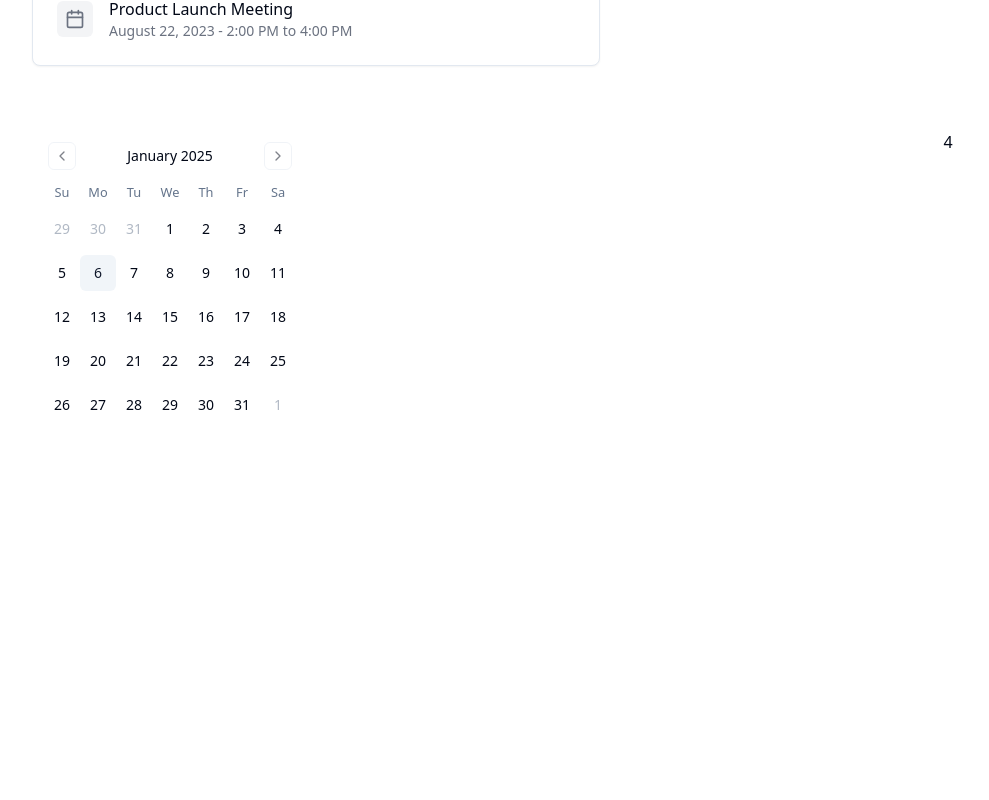
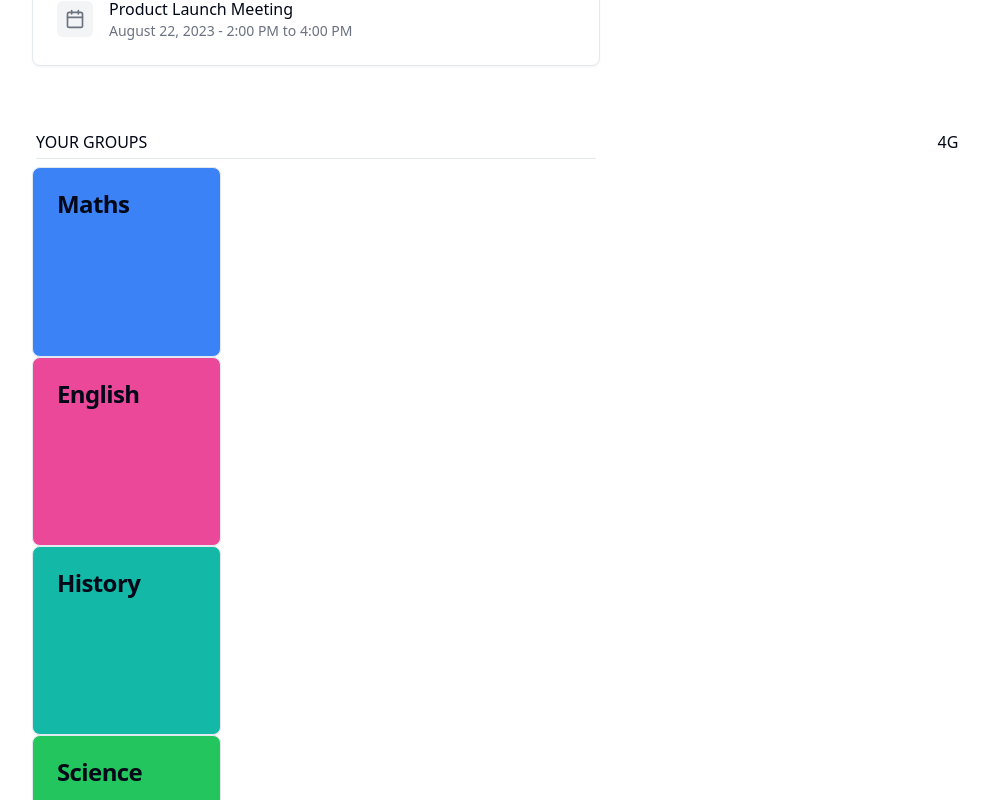
Before and after one commit to tomy-g/classfolder-front, a Next.js app: page / in a window 1280 px wide. Shown: the part 960-1760 px from the top of the page, without its empty margins (8-997 px from the left). Before the commit the page ends 1395 px from the top, so only its background shows below. Built offline with nearby package versions, Linux system fonts and the light colour scheme.

Commit message:
learning about clsx and tw merge. conditional rendering, template literals

```diff
--- a/src/app/page.tsx
+++ b/src/app/page.tsx
@@ -1,10 +1,10 @@
 import React from 'react'
 import QuickSearch from '@/components/quick-search'
 import Schedule from '@/components/schedule'
-import { Calendar } from '@/components/ui/calendar'
 import FeaturedFiles from '@/components/featured-files'
-// import { type File } from '@/types/File'
-import Files from '@/constants/Files'
+import files from '@/constants/Files'
+import Groups from '@/components/groups'
+import groups from '@/constants/Groups'
 
 export default function Home () {
   return (
@@ -12,9 +12,9 @@ export default function Home () {
       <QuickSearch />
       <div className='grid lg:grid-cols-2 gap-16 mt-16 w-full justify-center'>
         <Schedule />
-        <FeaturedFiles files={Files} />
-        <Calendar />
-        <div className=' mx-auto'>4</div>
+        <FeaturedFiles files={files} />
+        <Groups groups={groups}/>
+        <div className='mx-auto'>4G</div>
       </div>
     </main>
   )
--- /dev/null
+++ b/src/components/groupcover.tsx
@@ -0,0 +1,35 @@
+import React from 'react'
+import { Card, CardHeader, CardTitle } from './ui/card'
+import { type Group } from '@/types/Group'
+import { cn } from '@/lib/utils'
+
+const GroupCover = ({ group }: { group: Group }) => {
+  const bgColor = getBgColor(group.color)
+
+  function getBgColor (color: string) {
+    switch (color) {
+      case 'blue':
+        return 'bg-blue-500'
+      case 'pink':
+        return 'bg-pink-500'
+      case 'yellow':
+        return 'bg-yellow-500'
+      case 'teal':
+        return 'bg-teal-500'
+      case 'orange':
+        return 'bg-orange-500'
+      case 'green':
+        return 'bg-green-500'
+    }
+  }
+
+  return (
+    <Card className={cn('w-1/3 aspect-square', bgColor)}>
+      <CardHeader>
+        <CardTitle>{group.name}</CardTitle>
+      </CardHeader>
+    </Card>
+  )
+}
+
+export default GroupCover
--- /dev/null
+++ b/src/components/groups.tsx
@@ -0,0 +1,22 @@
+import React from 'react'
+import SectionHeading from './section-heading'
+import { type Group } from '@/types/Group'
+import GroupCover from './groupcover'
+import { cn } from '@/lib/utils'
+
+const Groups = ({ groups }: { groups: Group[] }) => {
+  return (
+    <section>
+      <SectionHeading title='YOUR GROUPS'></SectionHeading>
+      <ul className={cn('list-none')}>
+        {groups.map((group: Group) => (
+          <li key={group.id} className=''>
+            <GroupCover group={group}/>
+          </li>
+        ))}
+      </ul>
+    </section>
+  )
+}
+
+export default Groups
--- /dev/null
+++ b/src/constants/Groups.ts
@@ -0,0 +1,30 @@
+import { type Group } from '@/types/Group'
+const groups: Group[] = [
+  {
+    id: '1',
+    name: 'Maths',
+    color: 'blue'
+  },
+  {
+    id: '2',
+    name: 'English',
+    color: 'pink'
+  },
+  {
+    id: '3',
+    name: 'History',
+    color: 'teal'
+  },
+  {
+    id: '4',
+    name: 'Science',
+    color: 'green'
+  },
+  {
+    id: '5',
+    name: 'Music',
+    color: 'yellow'
+  }
+]
+
+export default groups
--- /dev/null
+++ b/src/types/Group.ts
@@ -0,0 +1,5 @@
+export interface Group {
+  id: string
+  name: string
+  color: string
+}
```
